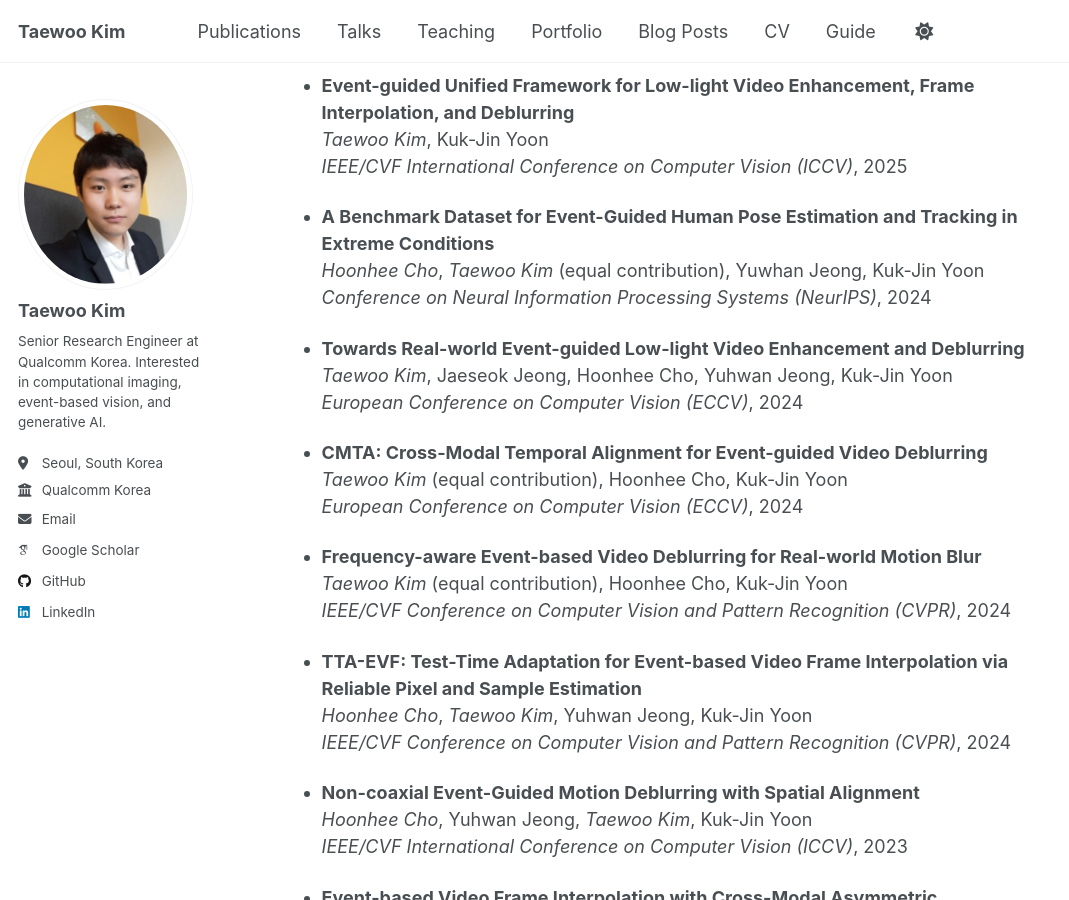
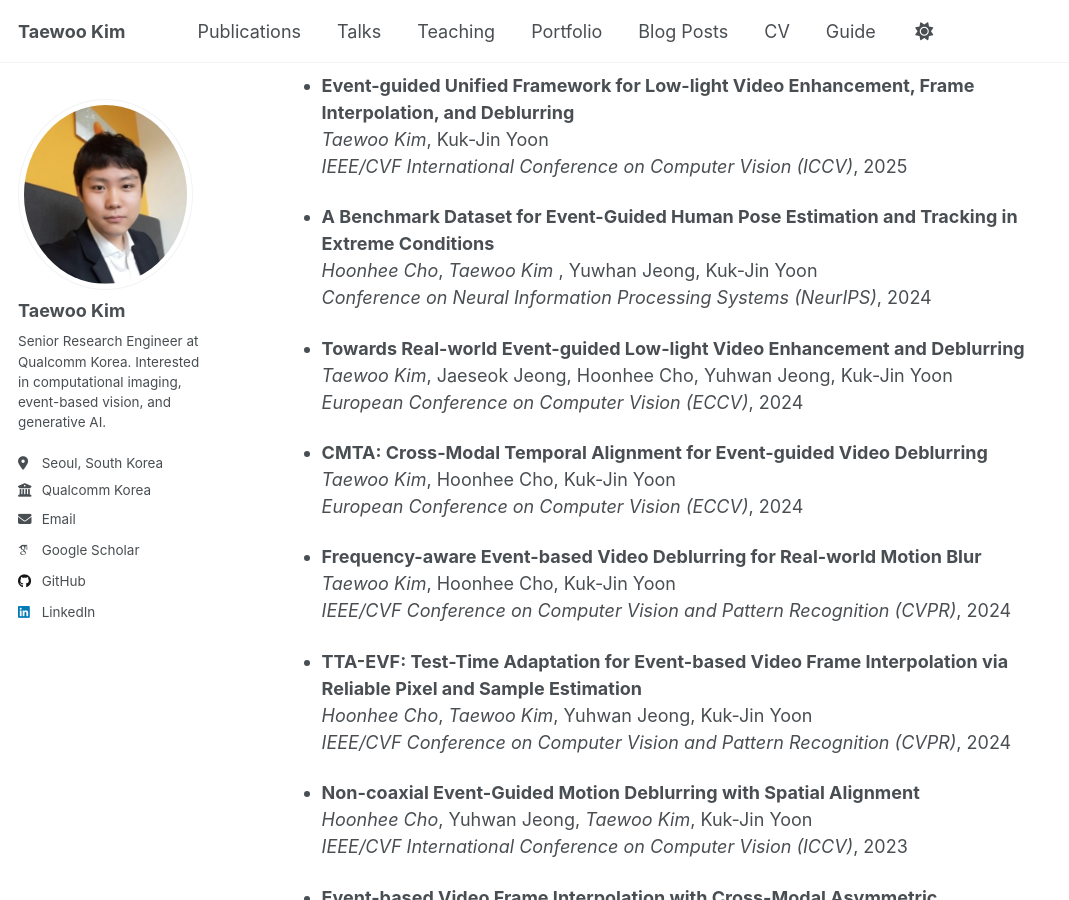
Before and after one commit to intelpro/intelpro.github.io, a Jekyll site: the page built from _pages/about.md, in a window 1280 px wide and 900 px high, scrolled down 1794 px. Shown: the whole window, without its empty margins (0-1069 px from the left). Built offline with Jekyll 4.4.1, drawn with Linux system fonts in a browser that asks for light colours; some web fonts are replaced; a script that is not in the unit is left out.

Commit message:
Update about.md

```diff
--- a/_pages/about.md
+++ b/_pages/about.md
@@ -63,7 +63,7 @@ I am passionate about bridging **cutting-edge research** with **real-world appli
   *IEEE/CVF International Conference on Computer Vision (ICCV)*, 2025
 
 - **A Benchmark Dataset for Event-Guided Human Pose Estimation and Tracking in Extreme Conditions**
-  *Hoonhee Cho*, *Taewoo Kim* (equal contribution), Yuwhan Jeong, Kuk-Jin Yoon
+  *Hoonhee Cho*, *Taewoo Kim* , Yuwhan Jeong, Kuk-Jin Yoon
   *Conference on Neural Information Processing Systems (NeurIPS)*, 2024
 
 - **Towards Real-world Event-guided Low-light Video Enhancement and Deblurring**
@@ -71,11 +71,11 @@ I am passionate about bridging **cutting-edge research** with **real-world appli
   *European Conference on Computer Vision (ECCV)*, 2024
 
 - **CMTA: Cross-Modal Temporal Alignment for Event-guided Video Deblurring**
-  *Taewoo Kim* (equal contribution), Hoonhee Cho, Kuk-Jin Yoon
+  *Taewoo Kim*, Hoonhee Cho, Kuk-Jin Yoon
   *European Conference on Computer Vision (ECCV)*, 2024
 
 - **Frequency-aware Event-based Video Deblurring for Real-world Motion Blur**
-  *Taewoo Kim* (equal contribution), Hoonhee Cho, Kuk-Jin Yoon
+  *Taewoo Kim*, Hoonhee Cho, Kuk-Jin Yoon
   *IEEE/CVF Conference on Computer Vision and Pattern Recognition (CVPR)*, 2024
 
 - **TTA-EVF: Test-Time Adaptation for Event-based Video Frame Interpolation via Reliable Pixel and Sample Estimation**
```
